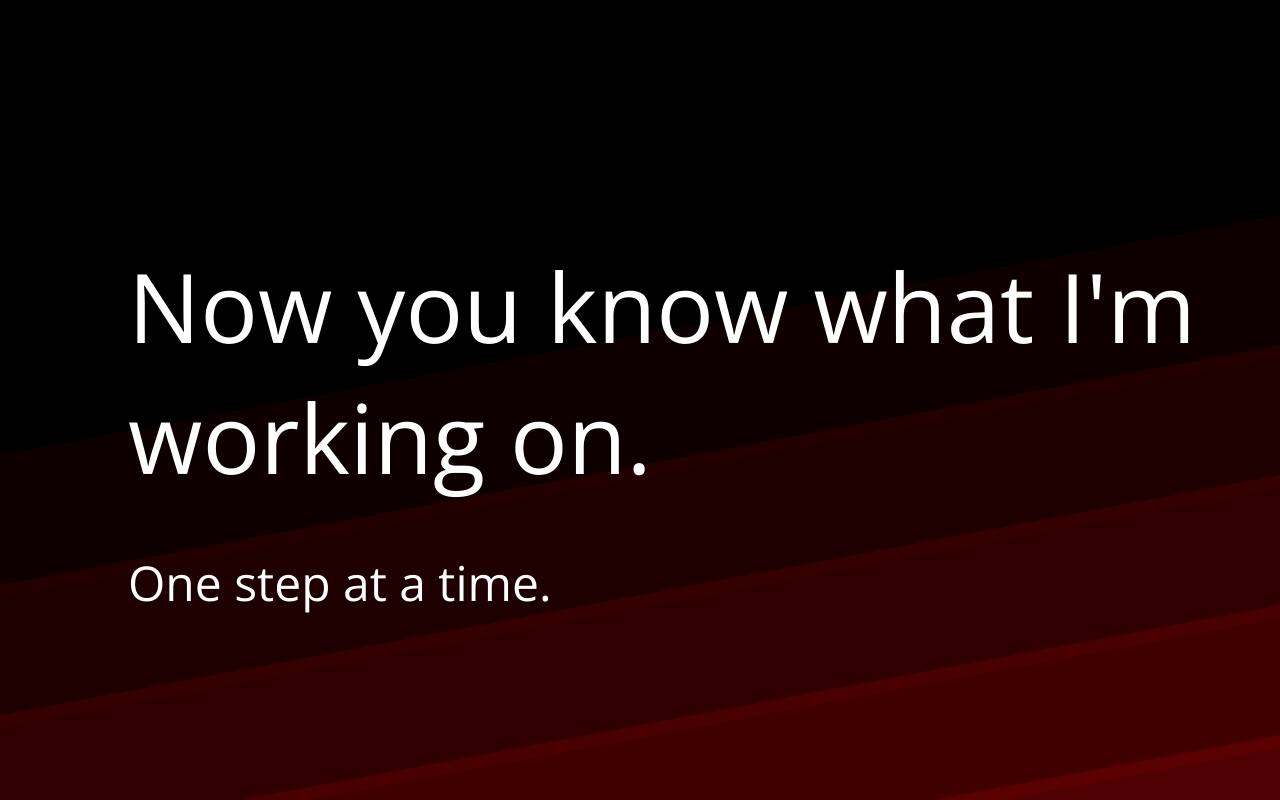
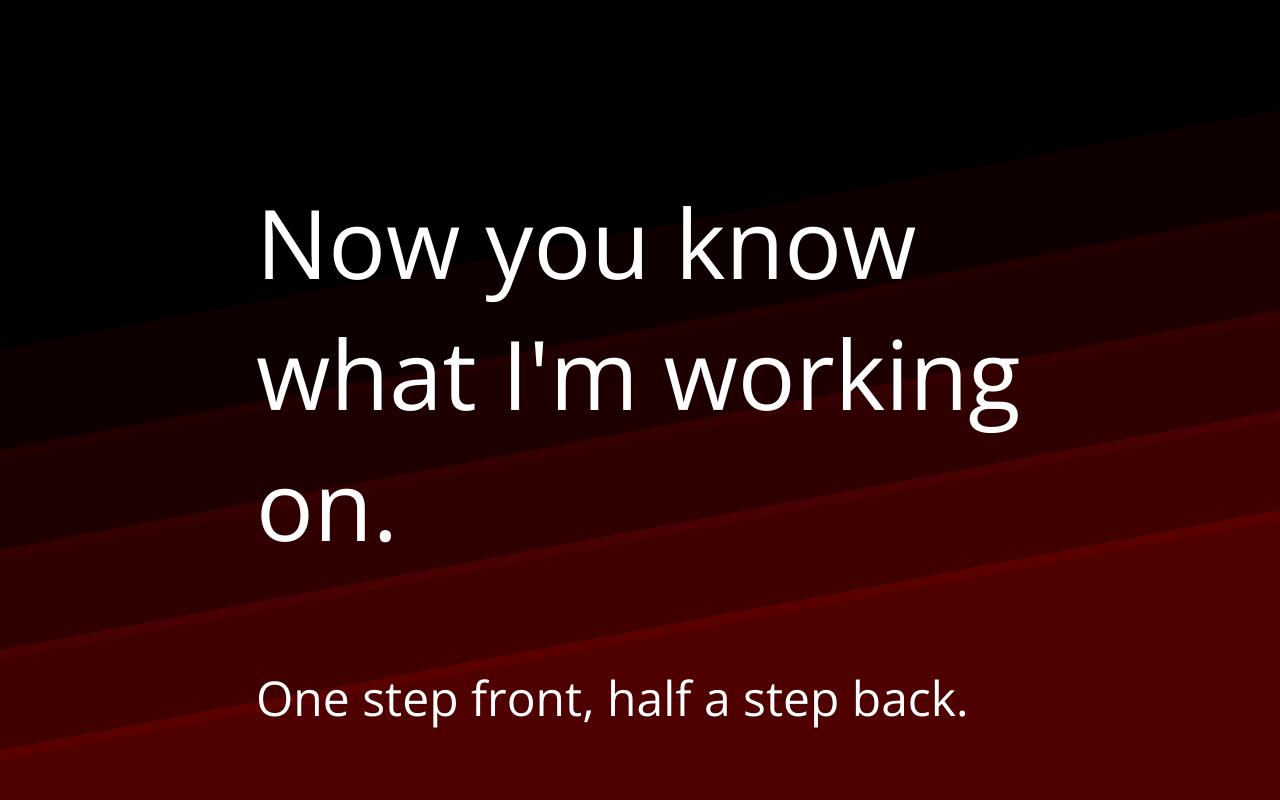
Before and after one commit to zxaryo/zxaryo.github.io, a plain HTML site: page index.html in a window 1280 px wide. Shown: the top 800 px of the page. Drawn offline with nearby package versions, Linux system fonts and the light colour scheme.

Commit message:
modified:   index.html fix last commit

```diff
--- a/index.html
+++ b/index.html
@@ -6,8 +6,10 @@
     @import url('https://fonts.googleapis.com/css2?family=Open+Sans:wght@300&display=swap');
     </style>
 </head>
-<body style="padding-left: 10% ; background-image: url('./bg.svg') ; background-repeat: no-repeat; background-size: cover; margin: 0; height: 100vh;">
-<p style="color: white; font-size:600%;     font-family: 'Open Sans', sans-serif; margin: 30vh 0 0 0">Now you know what I'm working on.</p>
-<p style="color: white ; font-size:300%;    font-family: 'Open Sans', sans-serif; ">One step at a time.</p>
+<body style="background-image: url('./bg.svg') ; background-repeat: no-repeat; background-size: cover; margin: 0; height: 100vh;">
+<div style="margin: 0; padding: 10vh 10vw 0 20vw;">
+<p style="color: white; font-size:600%;     font-family: 'Open Sans', sans-serif;">Now you know what I'm working on.</p>
+<p style="color: white ; font-size:300%;    font-family: 'Open Sans', sans-serif; ">One step front, half a step back.</p>
+</div>
 </body>
 </html>
```
